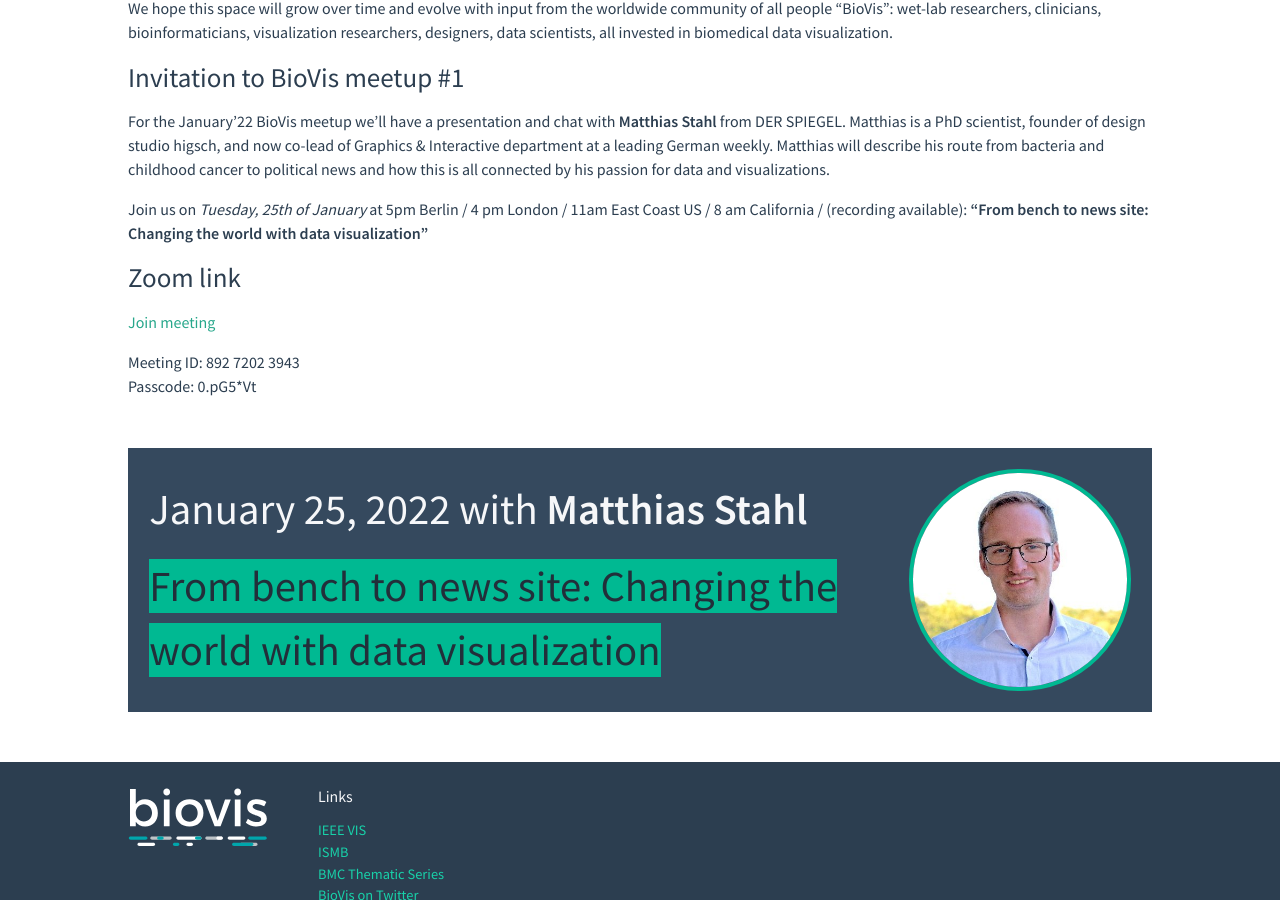
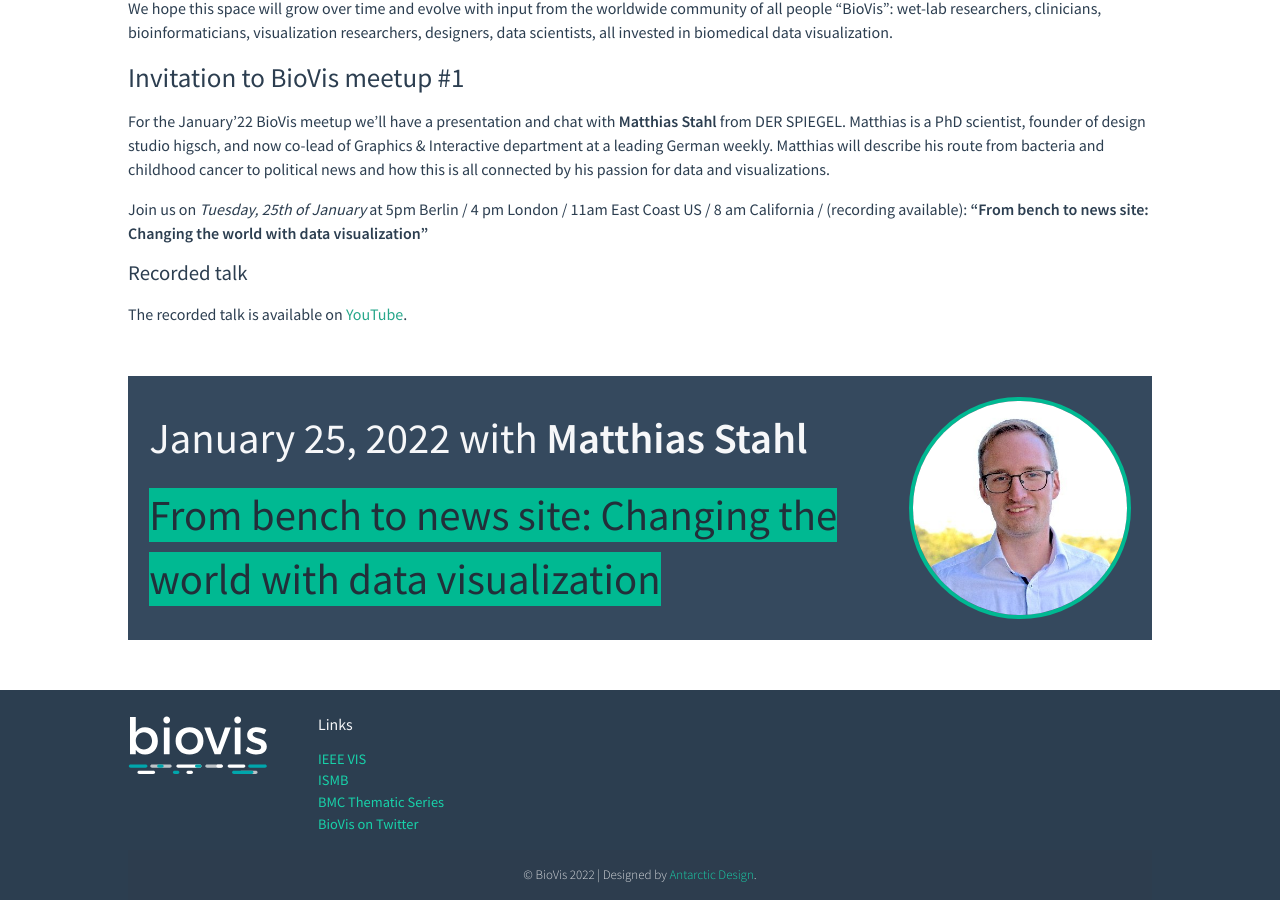
Before and after one commit to foreveremain/2024, a Jekyll site: the page built from meetup.md, in a window 1280 px wide and 900 px high, scrolled down 693 px. Built offline with Jekyll 4.4.1, drawn with Linux system fonts in a browser that asks for light colours.

Commit message:
add a youtube link to meetup page

```diff
--- a/meetup.md
+++ b/meetup.md
@@ -38,12 +38,9 @@
 London / 11am East Coast US / 8 am California / (recording available):
 **"From bench to news site: Changing the world with data visualization"**
 
-### Zoom link
+#### Recorded talk
 
-[Join meeting](https://tu-dresden.zoom.us/j/89272023943?pwd=eUQ1TEtITXRCUEFRZGhNMi96VEczUT09)
-
-Meeting ID: 892 7202 3943
-Passcode: 0.pG5*Vt
+The recorded talk is available on [YouTube](https://www.youtube.com/watch?v=P_cci5CrM6k).
 
 <div class="scalable-banner meetup-speaker-banner">
     <img src="{{ site.baseurl }}/images/speakers/MatthiasStahl.jpg" alt="Matthias Stahl" />
```
